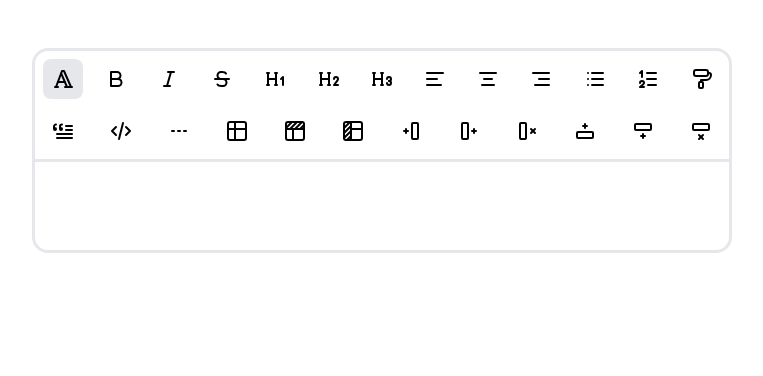
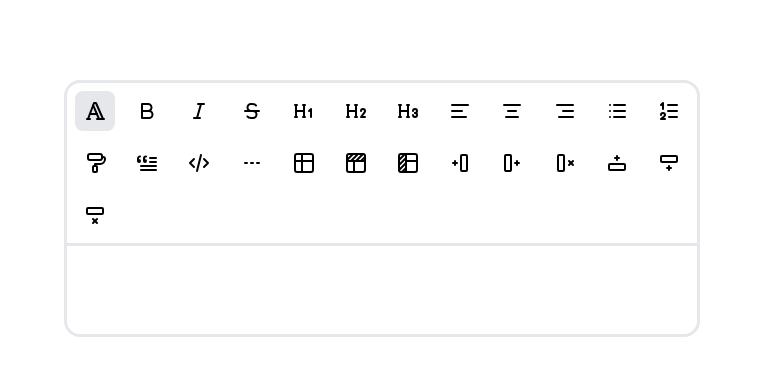
Before and after one commit to codinngar/rich-text-editor, a React (Vite) app: page / in a window 1280 px wide. Shown: the top 376 px of the page, without its empty margins (258-1021 px from the left). Built offline with nearby package versions, Linux system fonts and the light colour scheme.

Commit message:
Finish v1 of text editor

```diff
--- a/src/App.tsx
+++ b/src/App.tsx
@@ -9,9 +9,8 @@ const App = () => {
     };
 
     return (
-        <div className="max-w-[700px] my-12 mx-auto">
+        <div className="p-8 max-w-[700px] my-12 mx-auto">
             <RichTextEditor content={content} onChange={onChange} />
-            <div dangerouslySetInnerHTML={{ __html: content }} />
         </div>
     );
 };
```
